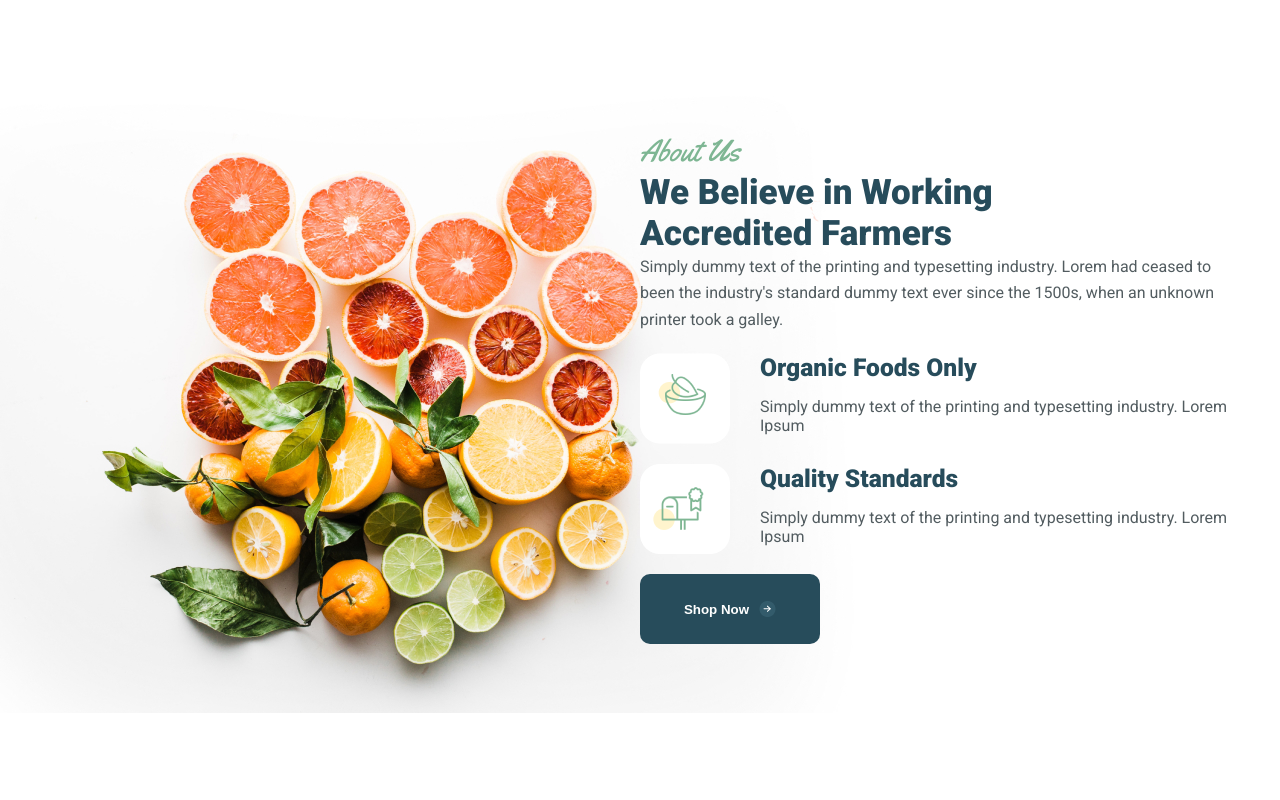
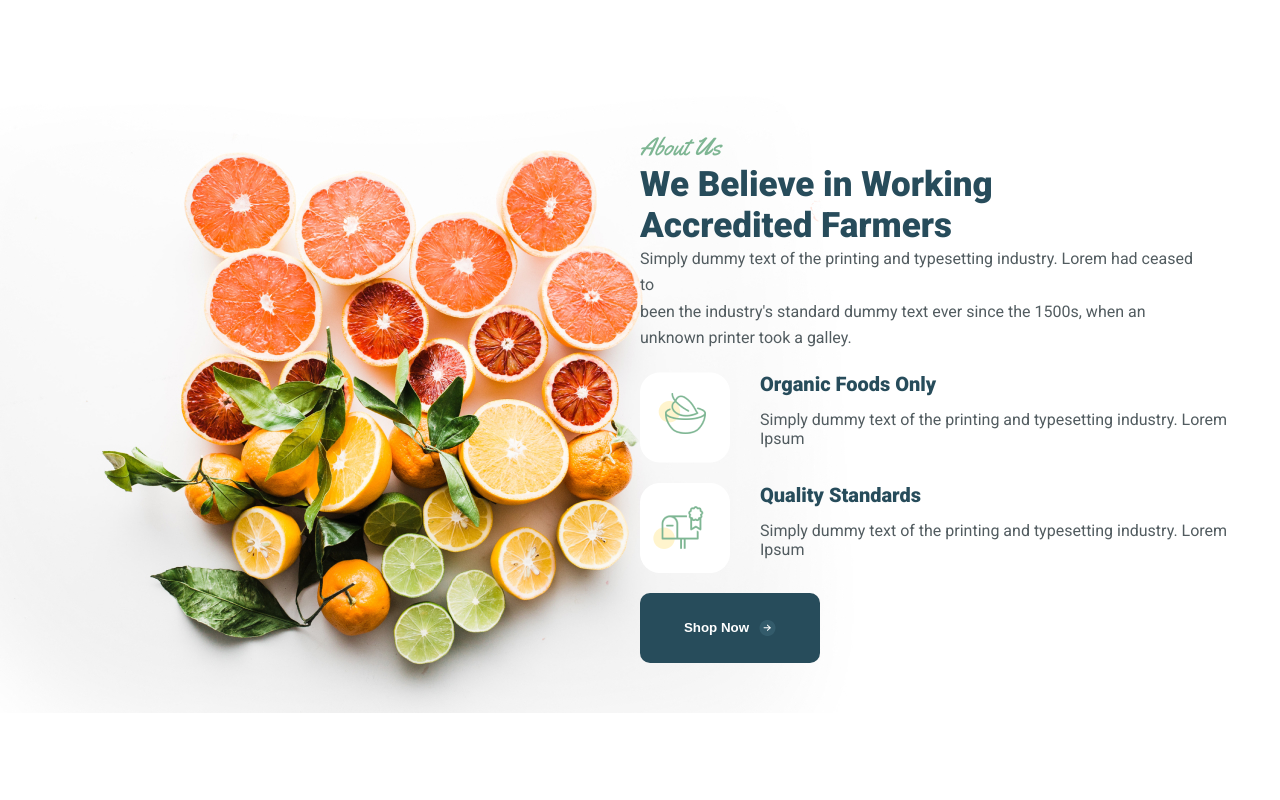
Before and after one commit to MohammadZenAlabdeen/Final-project-team-3, a plain HTML site: page index.html in a window 1280 px wide. Shown: the part 1340-2140 px from the top of the page. Drawn offline with nearby package versions, Linux system fonts and the light colour scheme.

Commit message:
font size edits in section 2

```diff
--- a/assets/css/style.css
+++ b/assets/css/style.css
@@ -258,7 +258,7 @@ width: 250px;
   .sec9 .title span {
     font-family: "Yellowtail";
     color: #7eb693;
-    font-size: 1.923rem;
+    font-size: 1.5625rem;
   }
 
   .sec2 .container .info {
@@ -267,12 +267,15 @@ width: 250px;
     gap: 20px 30px;
   }
   .sec2 .container .info h1 {
-    font-size: 1.5384rem;
+    font-size: 1.25rem;
     font-family: "Roboto";
     padding-bottom: 14.5px;
   }
   .sec2 .container p {
     color: #525c60;
+  }
+  .sec2 .container .about p{
+    max-width: 570px;
   }
   button {
     width: 180px;
```
Also changed, not shown: index.html (+2 -3 lines).
